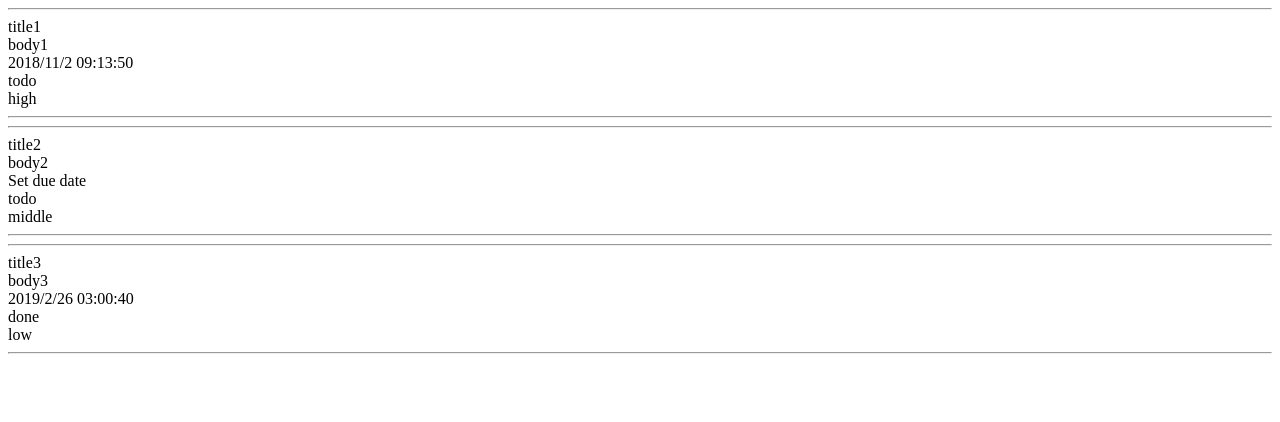
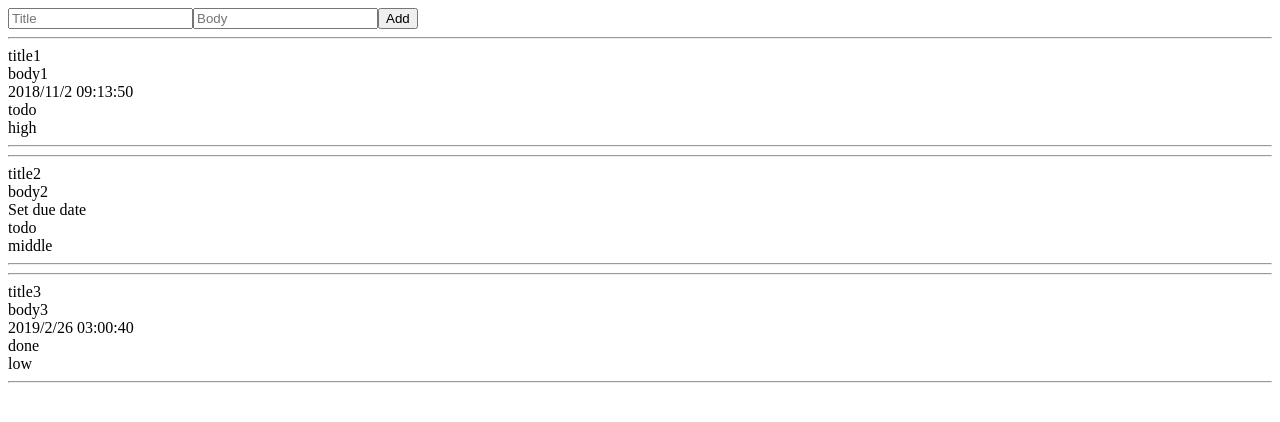
Before and after one commit to queuestack/react-todo, a React (Create React App) app: page / in a window 1280 px wide. Shown: the top 422 px of the page. Built offline with nearby package versions, Linux system fonts and the light colour scheme.

Commit message:
feat: Add AddTask component

```diff
--- /dev/null
+++ b/src/comoponents/AddTask.js
@@ -0,0 +1,59 @@
+import React, { Component } from 'react'
+import { connect } from 'react-redux'
+
+import { addTask } from '../store/actions'
+import { formatTask } from '../utils/helpers';
+
+class AddTask extends Component {
+    state = {
+        title: '',
+        body: ''
+    }
+    handleTitleChange = (event) => {
+        this.setState({
+            title: event.target.value
+        })
+    }
+    handleBodyChange = (event) => {
+        this.setState({
+            body: event.target.value
+        })
+    }
+    handleAddBtn = () => {
+        const { dispatch } = this.props
+        const { title, body } = this.state
+        const task = formatTask(title, body, undefined, 'middle', false)
+
+        dispatch(addTask(task))
+
+        this.setState({
+            title: '',
+            body: ''
+        })
+    }
+    render() {
+        return (
+            <div>
+                <input
+                    type="text"
+                    value={this.state.title}
+                    placeholder="Title"
+                    onChange={this.handleTitleChange}
+                />
+                <input
+                    type="text"
+                    value={this.state.body}
+                    placeholder="Body"
+                    onChange={this.handleBodyChange}
+                />
+                <input
+                    type="button"
+                    value='Add'
+                    onClick={this.handleAddBtn}
+                />
+            </div>
+        )
+    }
+}
+
+export default connect()(AddTask)
--- a/src/comoponents/TaskDetail.js
+++ b/src/comoponents/TaskDetail.js
@@ -81,6 +81,11 @@ class TaskDetail extends Component {
                 date: year + "/" + month + "/" + day,
                 time: hour + ":" + minute
             })
+        } else {
+            this.setState({
+                date: '',
+                time: ''
+            })
         }
     }
     componentDidMount() {
--- a/src/comoponents/Tasks.js
+++ b/src/comoponents/Tasks.js
@@ -1,15 +1,16 @@
-import React, { Component } from 'react'
+import React from 'react'
 import { connect } from 'react-redux'
 
 import Task from './Task'
 import TaskDetail from './TaskDetail'
+import AddTask from './AddTask'
 
-class Tasks extends Component {
-    render() {
-        const { clickedIndex, tasks } = this.props
+const Tasks = (props) => {
+    const { clickedIndex, tasks } = props
 
     return (
         <div>
+            <AddTask />
             {tasks.map((task, i) => {
                 return (
                     <Task
@@ -28,7 +29,6 @@ class Tasks extends Component {
         </div>
     )
 }
-}
 
 const mapStateToProps = ({ task }, props) => {
     const { authedUser, clickedIndex, tasks } = task
```
Lines whose indentation alone changed are shown as unchanged.
